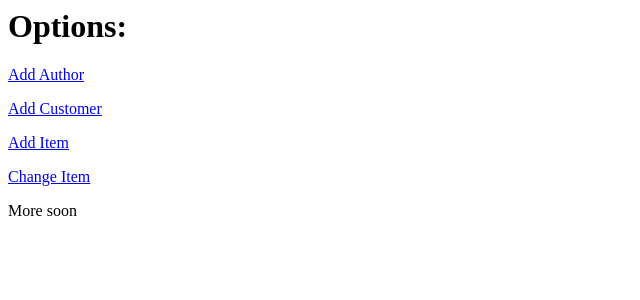
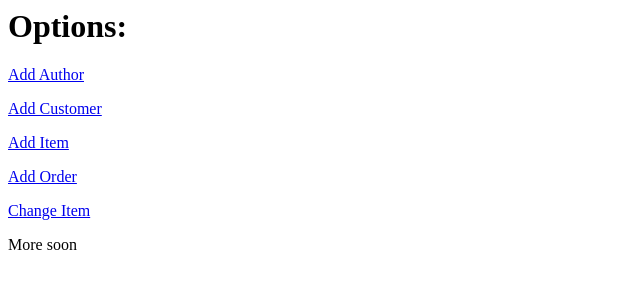
Before and after one commit to rushourcal/Database_Project_Spring2018, a PHP site: page / in a window 1280 px wide. Shown: the top 300 px of the page, without its empty margins (0-640 px from the left). Run offline with PHP 8.4, Linux system fonts and the light colour scheme.

Commit message:
add addOrders to index.php

```diff
--- a/index.php
+++ b/index.php
@@ -4,6 +4,7 @@
 <p><a href="addAuthor.php">Add Author</a></p><!--this is a simple link to the addAuthor.php file-->
 <p><a href="addCustomer.php">Add Customer</a></p>
 <p><a href="addItem.php">Add Item</a></p>
+<p><a href="addOrder.php">Add Order</a></p>
 <p><a href="adjustItems.php">Change Item</a></p>
 <p>More soon</p>
 </body>
```
